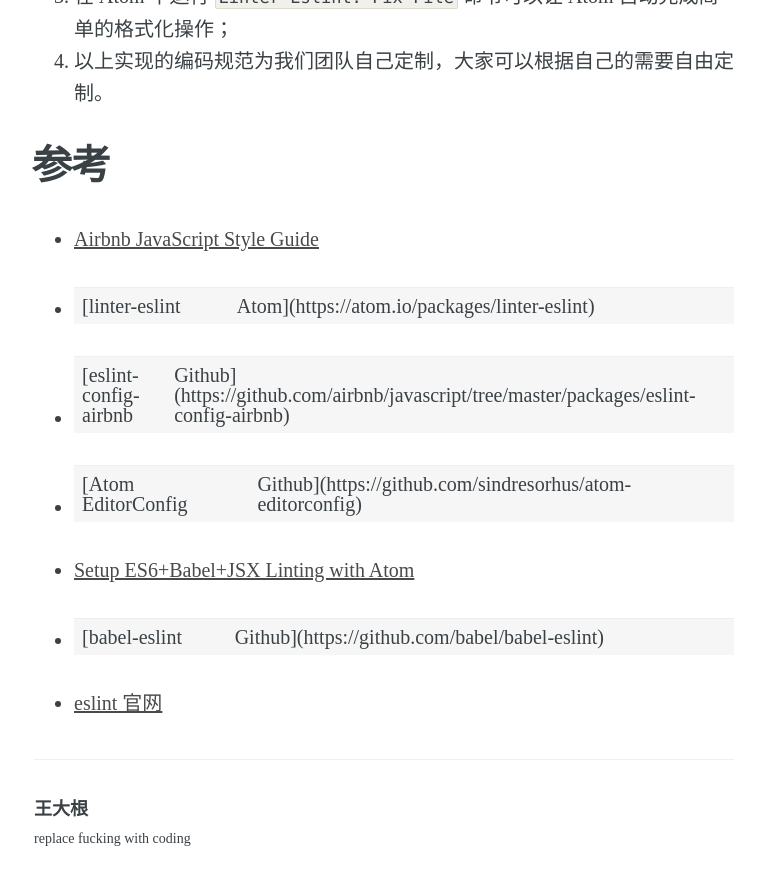
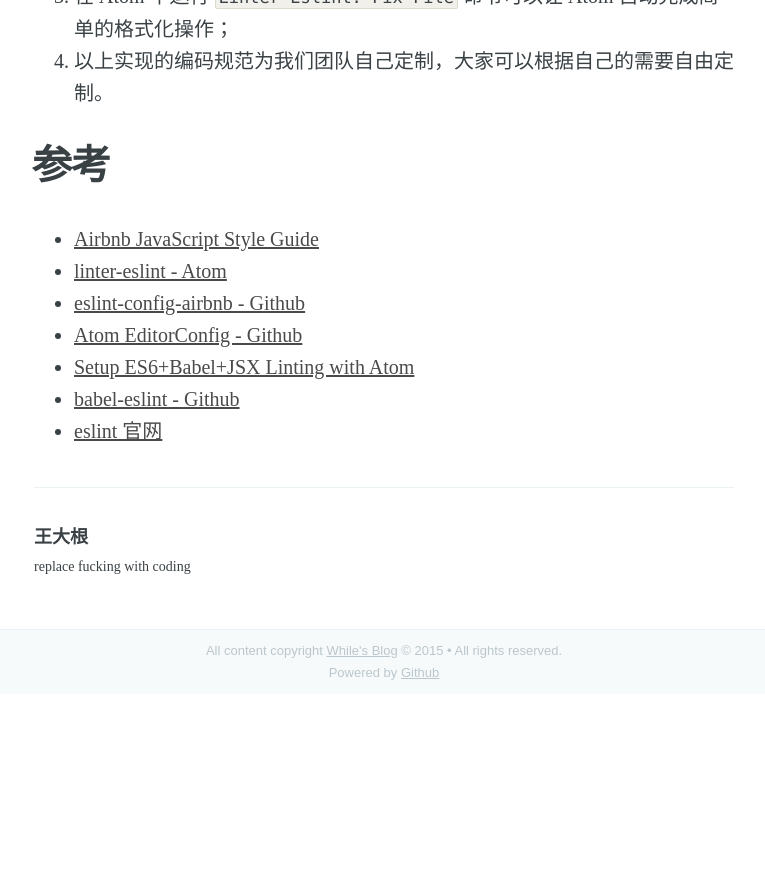
Before and after one commit to dragonwong/blog, a Jekyll site: the page built from _posts/2016-09-22-use-eslint-in-atom.md, in a window 1280 px wide and 900 px high, scrolled down 3011 px. Shown: the top 885 px of the window, without its empty margins (256-1021 px from the left). Built offline with Jekyll 4.4.1, drawn with Linux system fonts in a browser that asks for light colours; comment, search, counter and statistics services are not loaded; after the commit the page ends 3705 px from its top, so only the background shows below that.

Commit message:
fuck jekyll

```diff
--- a/_posts/2016-09-22-use-eslint-in-atom.md
+++ b/_posts/2016-09-22-use-eslint-in-atom.md
@@ -102,9 +102,9 @@ indent_size = 2
 ## 参考
 
 - [Airbnb JavaScript Style Guide](https://github.com/airbnb/javascript)
-- [linter-eslint | Atom](https://atom.io/packages/linter-eslint)
-- [eslint-config-airbnb | Github](https://github.com/airbnb/javascript/tree/master/packages/eslint-config-airbnb)
-- [Atom EditorConfig | Github](https://github.com/sindresorhus/atom-editorconfig)
+- [linter-eslint - Atom](https://atom.io/packages/linter-eslint)
+- [eslint-config-airbnb - Github](https://github.com/airbnb/javascript/tree/master/packages/eslint-config-airbnb)
+- [Atom EditorConfig - Github](https://github.com/sindresorhus/atom-editorconfig)
 - [Setup ES6+Babel+JSX Linting with Atom](https://gist.github.com/darokel/90fe5c8ad8df5efcab6b)
-- [babel-eslint | Github](https://github.com/babel/babel-eslint)
+- [babel-eslint - Github](https://github.com/babel/babel-eslint)
 - [eslint 官网](http://eslint.org/)
```
